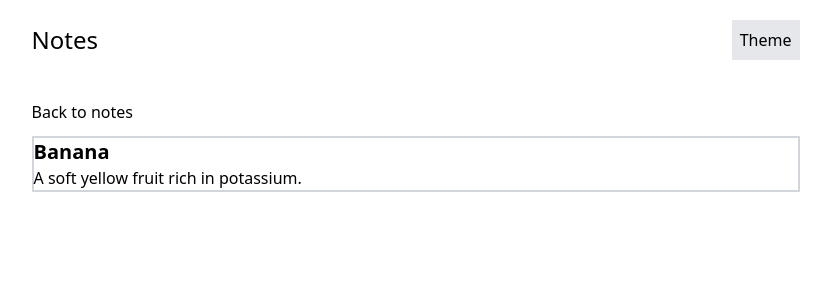
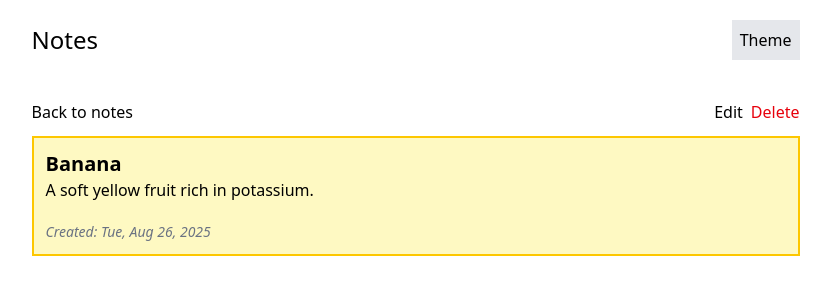
Before and after one commit to mangoPixel1/react-notes-app, a React (Vite) app in the folder notepad/: page / in a window 1280 px wide. Both pictures are taken after a click on the element "Banana". Shown: the top 300 px of the page, without its empty margins (217-1048 px from the left). Built offline with nearby package versions, Linux system fonts and the light colour scheme.

Commit message:
Add edit mode to SingleNoteView
- Introduces edit mode to SingleNoteView with
- Editable title and body fields
- Save, Cancel, and Delete buttons.

```diff
--- a/notepad/src/NotesContext.jsx
+++ b/notepad/src/NotesContext.jsx
@@ -102,7 +102,7 @@ export function NotesProvider({ children }) {
     });
   }
 
-  function editNote() {}
+  function editNote(title, body, lastUpdate) {}
 
   return (
     <NotesContext.Provider
--- a/notepad/src/components/NoteCard.jsx
+++ b/notepad/src/components/NoteCard.jsx
@@ -43,10 +43,10 @@ function NoteCard({ id, title, body, color, creationDate, lastEdited }) {
   // Click on title triggers single note view
 
   return (
-    <div className={`p-3 border border-${color}-400 bg-${color}-100`}>
+    <div className={`p-3 border-2 border-${color}-400 bg-${color}-100`}>
       <h1
         onClick={navigateToSingleNoteView}
-        className="font-medium text-xl cursor-pointer hover:underline"
+        className="font-semibold text-xl cursor-pointer hover:underline"
       >
         {title}
       </h1>
--- a/notepad/src/components/SingleNoteView.jsx
+++ b/notepad/src/components/SingleNoteView.jsx
@@ -9,20 +9,120 @@ function SingleNoteView({ id }) {
   const navigateToNotesView = useNavigateToNotesView();
 
   // refactor for better error handling
-  const [note, setNote] = useState(notes.find((note) => note.id === id));
+  const [note, setNote] = useState(() => {
+    const currentNote = notes.find((note) => note.id === id);
+    return currentNote ? currentNote : null;
+  });
+
+  const [editMode, setEditMode] = useState(false);
+  const [editTitle, setEditTitle] = useState(note.title);
+  const [editBody, setEditBody] = useState(note.body);
+
+  function handleSaveChanges() {
+    // editNote(title, body, lastUpdate)
+  }
+
+  function handleDeleteNote() {
+    // removeNote()
+    // navigate to NotesView
+  }
+
+  const months = [
+    "Jan",
+    "Feb",
+    "Mar",
+    "Apr",
+    "May",
+    "Jun",
+    "Jul",
+    "Aug",
+    "Sep",
+    "Oct",
+    "Nov",
+    "Dec",
+  ];
+  const days = ["Sun", "Mon", "Tue", "Wed", "Thu", "Fri", "Sat"];
+
+  function formatDateStr(date) {
+    return `${days[date.getDay()]}, ${
+      months[date.getMonth()]
+    } ${date.getDate()}, ${date.getFullYear()}`;
+  }
 
   return (
     <div className="mt-10">
+      {editMode ? (
+        <>
+          <div className="flex justify-end">
+            <div className="space-x-2">
+              <button onClick={handleSaveChanges} className="cursor-pointer">
+                Save
+              </button>
+              <button
+                onClick={() => setEditMode(false)}
+                className="cursor-pointer"
+              >
+                Cancel
+              </button>
+              <button className="cursor-pointer text-red-600 hover:text-red-700">
+                Delete
+              </button>
+            </div>
+          </div>
+          <div
+            className={`mt-3 p-3 border-2 border-${note.color}-400 bg-${note.color}-100`}
+          >
+            <form className="space-y-2">
+              <input
+                id="note-title"
+                type="text"
+                className="text-xl font-semibold block border-2 border-gray-400"
+                value={editTitle}
+                onChange={(e) => setEditTitle(e.target.value)}
+              />
+              <textarea
+                name="note-body"
+                id="note-body"
+                className="block border-2 border-gray-400"
+                value={editBody}
+                onChange={(e) => setEditBody(e.target.value)}
+              ></textarea>
+            </form>
+          </div>
+        </>
+      ) : (
+        <>
+          <div className="flex justify-between">
             <button
               onClick={navigateToNotesView}
               className="cursor-pointer hover:underline"
             >
               Back to notes
             </button>
-      <div className="mt-3 border-2 border-gray-300">
-        <h1 className="text-xl font-extrabold">{note.title}</h1>
+            <div className="space-x-2">
+              <button
+                onClick={() => setEditMode(true)}
+                className="cursor-pointer"
+              >
+                Edit
+              </button>
+              <button className="cursor-pointer text-red-600 hover:text-red-700">
+                Delete
+              </button>
+            </div>
+          </div>
+
+          <div
+            className={`mt-3 p-3 border-2 border-${note.color}-400 bg-${note.color}-100`}
+          >
+            <h1 className="text-xl font-semibold">{note.title}</h1>
             <p>{note.body}</p>
+            <p className="mt-5 text-sm text-gray-500 italic">{`Created: ${formatDateStr(
+              note.creationDate
+            )}`}</p>
           </div>
+        </>
+      )}
     </div>
   );
 }
```
Lines whose indentation alone changed are shown as unchanged.
